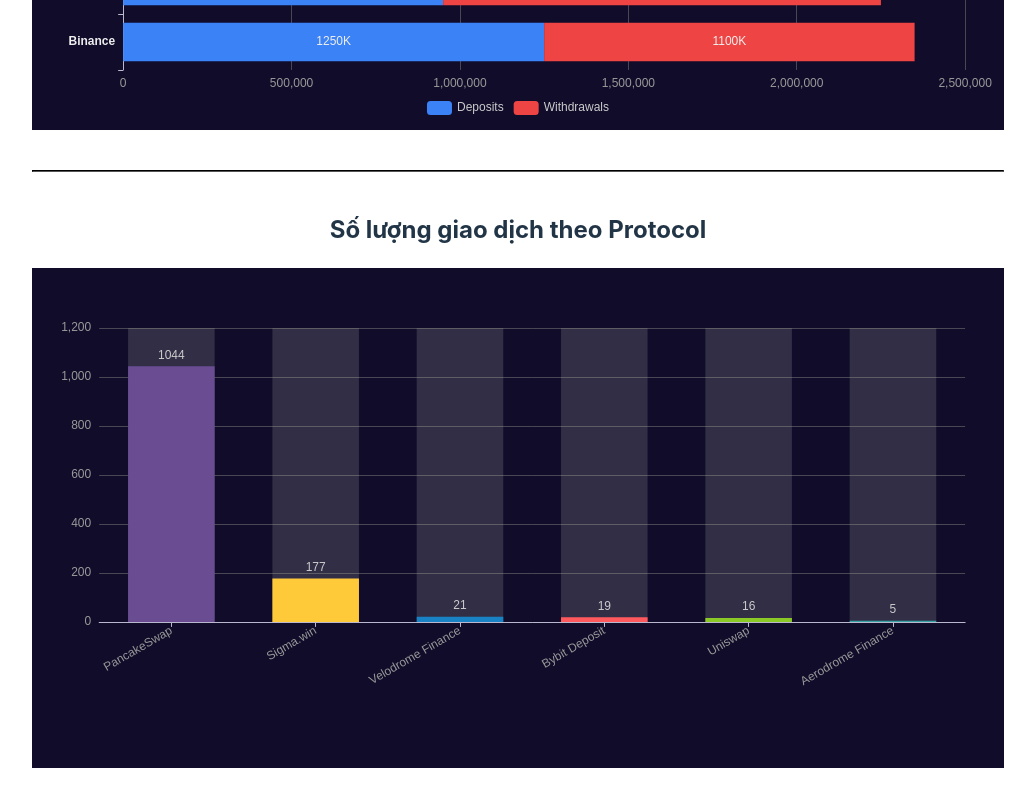
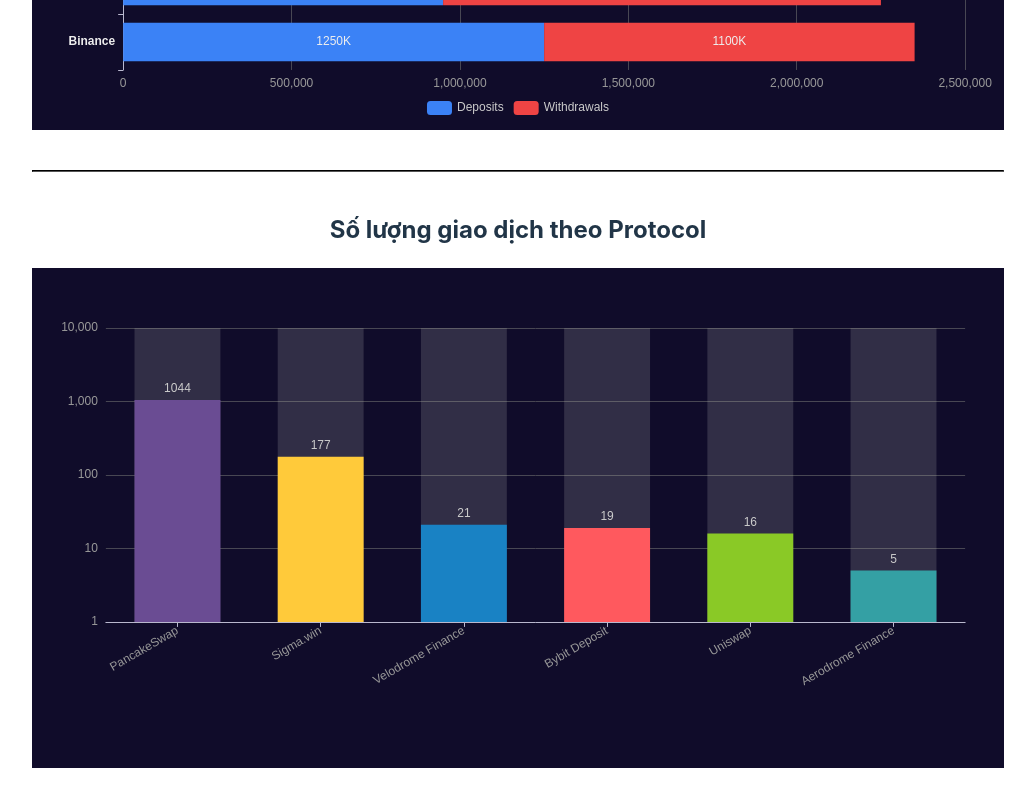
Before and after one commit to vow130504/Chart-Block-Chain, a React (Vite) app: page / in a window 1280 px wide. Shown: the part 1803-2603 px from the top of the page, without its empty margins (122-1157 px from the left). Built offline with nearby package versions, Linux system fonts and the light colour scheme.

Commit message:
update add logaric

```diff
--- a/src/App.tsx
+++ b/src/App.tsx
@@ -1,6 +1,5 @@
 // File: App.tsx
 
-import React from 'react';
 import {
   AreaChart, Area, XAxis, YAxis, CartesianGrid, Tooltip, ResponsiveContainer
 } from 'recharts';
--- a/src/components/EChartsVerticalBarChart.tsx
+++ b/src/components/EChartsVerticalBarChart.tsx
@@ -61,7 +61,7 @@
     },
     // Trục Y (Số lượng transactions)
     yAxis: {
-      type: 'value',
+      type: 'log', // <--- ĐÃ THAY ĐỔI SANG LOGARIT
       axisLabel: {
         color: '#999'
       }
@@ -83,7 +83,11 @@
         label: {
           show: true,
           position: 'top',
-          color: '#ccc'
+          color: '#ccc',
+          formatter: (params: any) => {
+            // Hiển thị giá trị gốc (không bị logarit hóa)
+            return params.value;
+          }
         },
         emphasis: {
           focus: 'series'
```
